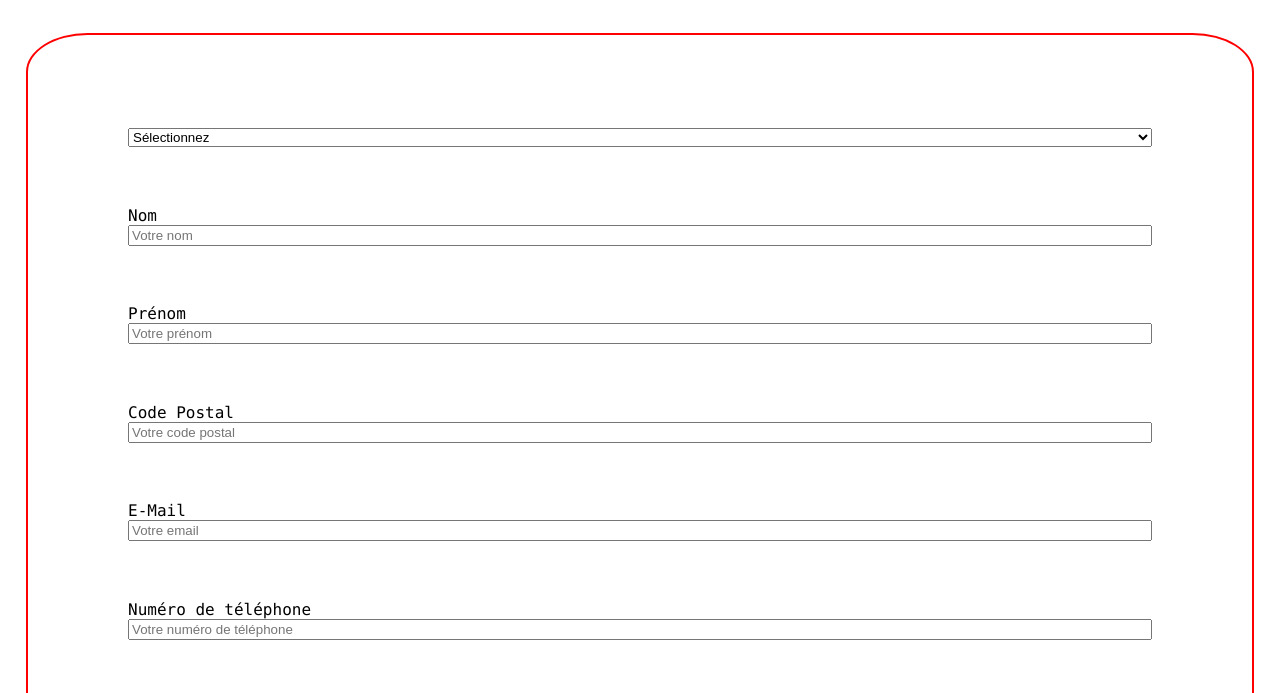
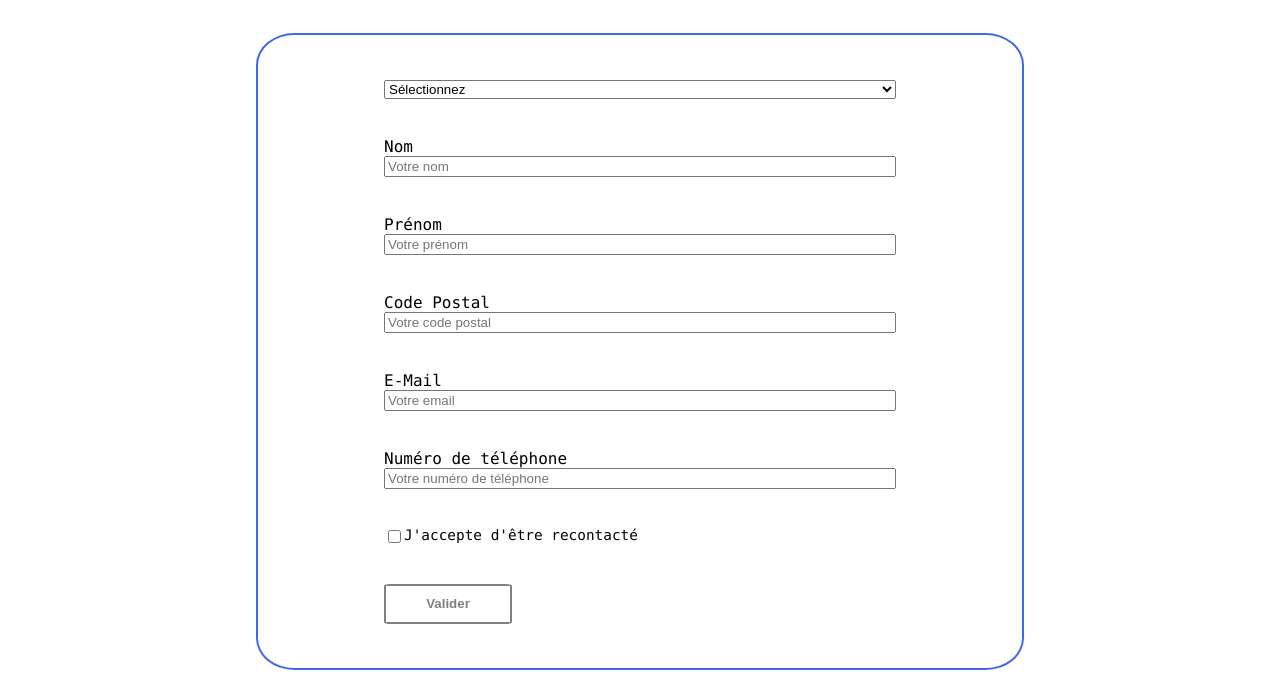
Before and after one commit to WadeFade/ProjetHTML, a plain HTML site: page contact.html in a window 1280 px wide. Shown: the part 105-798 px from the top of the page. Drawn offline with Linux system fonts and the light colour scheme.

Commit message:
28_11_2019 : Formulaire : ajout du texte de la checkbox + ajout bouton valider + media query pour resize quand la fenêtre devient trop grande.

```diff
--- a/contact.html
+++ b/contact.html
@@ -63,6 +63,10 @@
         </li>
         <li id="formCheckbox" class="form">
             <input type="checkbox" id="checkbox" name="checkbox">
+            <label for="checkbox">J'accepte d'être recontacté</label>
+        </li>
+        <li id="formSubmit" class="form">
+            <button type="submit" id="submit" name="submit">Valider</button>
         </li>
     </ul>
 </form>
--- a/stylesheets.css
+++ b/stylesheets.css
@@ -194,7 +194,7 @@ h1 {
     flex-direction: column;
     align-items: center;
     max-width: 100%;
-    border: 2px solid red;
+    border: 2px solid royalblue;
     border-radius: 5%;
 }
 
@@ -204,6 +204,31 @@ h1 {
     flex-direction: column;
     padding: 5% 0;
 }
+
+.form > button {
+    width: 20vw;
+    height: 5vh;
+    background: white;
+    border: 2px solid gray;
+    border-radius: 5%;
+    color: gray;
+    transition: .3s ease all;
+    font-weight: bold;
+}
+
+.form > button:hover {
+    background: gray;
+    border: 2px solid gray;
+    border-radius: 5%;
+    color: white;
+}
+
+#formCheckbox {
+    display: flex;
+    flex-direction: row;
+    font-size: 0.9em;
+}
+
 
 /*Copyright / developped by Andy+Mathis, dernière ligne des pages*/
 #copyright {
@@ -243,6 +268,7 @@ h1 {
     align-items: center;
 }
 
+/*Calculé pour 3 Images*/
 @keyframes slidy {
     0% {
         left: 0;
@@ -340,6 +366,21 @@ h1 {
         padding: 0;
         margin: 0;
     }
+
+    .formulaire {
+        padding: 2% 15%;
+        margin: 2% 20%;
+        width: 60%;
+    }
+
+    .form {
+        width: 40vw;
+        padding: 5% 0;
+    }
+
+    .form > button {
+        width: 10vw;
+    }
 }
 
 /*Media query pour le 1024 pixel on verra si on en à besoin mais je ne penses pas*/
```
